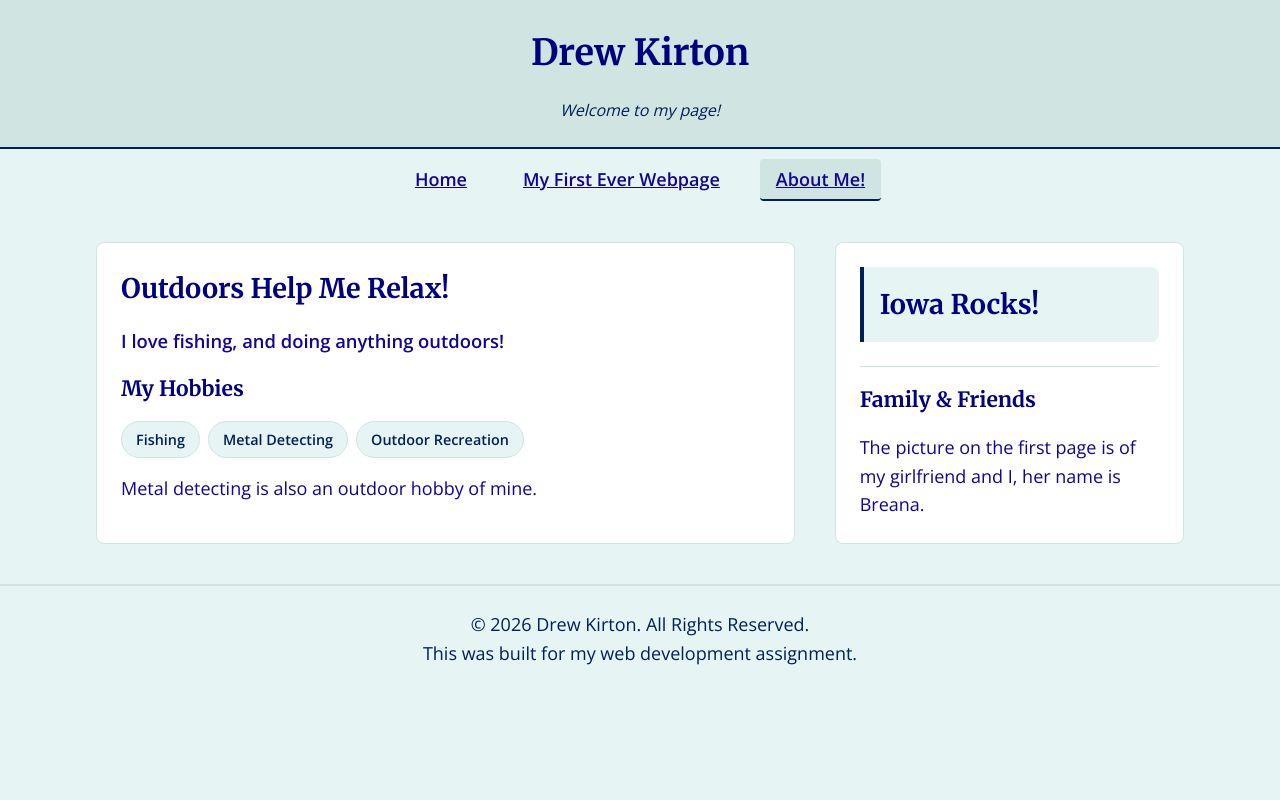
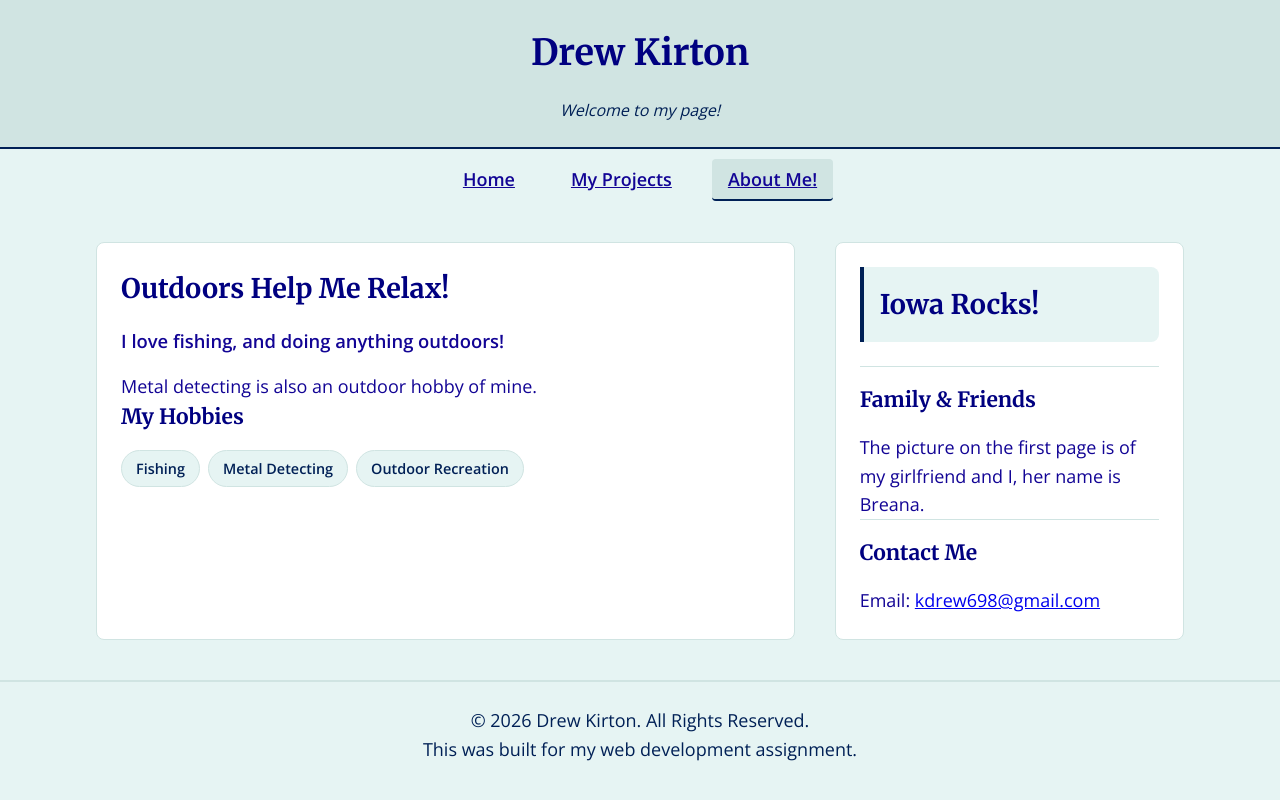
Before and after one commit to dkirton/my-first-website, a plain HTML site: page L1_EXEMPLAR.html in a window 1280 px wide. Drawn offline with nearby package versions, Linux system fonts and the light colour scheme.

Commit message:
Update title and content in L1_EXEMPLAR.html

```diff
--- a/L1_EXEMPLAR.html
+++ b/L1_EXEMPLAR.html
@@ -3,7 +3,7 @@
 <head>
   <meta charset="UTF-8">
   <meta name="viewport" content="width=device-width, initial-scale=1.0">
-  <title>My First Tags</title>
+  <title>About Me | Drew Kirton</title>
   <link rel="stylesheet" href="style.css">
 </head>
 <body>
@@ -11,20 +11,18 @@
     <h1>Drew Kirton</h1>
     <p class="tagline">Welcome to my page!</p>
   </header>
-
   <nav>
     <ul>
       <li><a href="index.html">Home</a></li>
-      <li><a href="Kirton_website.html">My First Ever Webpage</a></li>
+      <li><a href="Kirton_website.html">My Projects</a></li>
       <li><a href="L1_EXEMPLAR.html" class="active-link">About Me!</a></li>
     </ul>
   </nav>
-
   <main class="exemplar-grid">
     <section class="content-card bio-card">
       <h2>Outdoors Help Me Relax!</h2>
       <p class="lead-text">I love fishing, and doing anything outdoors!</p>
-
+      <p>Metal detecting is also an outdoor hobby of mine.</p>
       <div class="hobbies-badge-container">
         <h3>My Hobbies</h3>
         <ul class="hobby-tags">
@@ -33,21 +31,21 @@
           <li>Outdoor Recreation</li>
         </ul>
       </div>
-      <p>Metal detecting is also an outdoor hobby of mine.</p>
     </section>
-
-    <section class="content-card highlight-card">
-      <blockquote class="state-quote">
+    <aside class="content-card highlight-card">
+      <div class="state-quote">
         <h2>Iowa Rocks!</h2>
-      </blockquote>
-
+      </div>
       <div class="relationship-box">
-        <h3>Family & Friends</h3>
+        <h3>Family &amp; Friends</h3>
         <p>The picture on the first page is of my girlfriend and I, her name is Breana.</p>
       </div>
-    </section>
+      <div class="relationship-box">
+        <h3>Contact Me</h3>
+        <p>Email: <a href="mailto:kdrew698@gmail.com">kdrew698@gmail.com</a></p>
+      </div>
+    </aside>
   </main>
-
   <footer id="main-footer">
     <p>&copy; 2026 Drew Kirton. All Rights Reserved.</p>
     <p>This was built for my web development assignment.</p>
```
